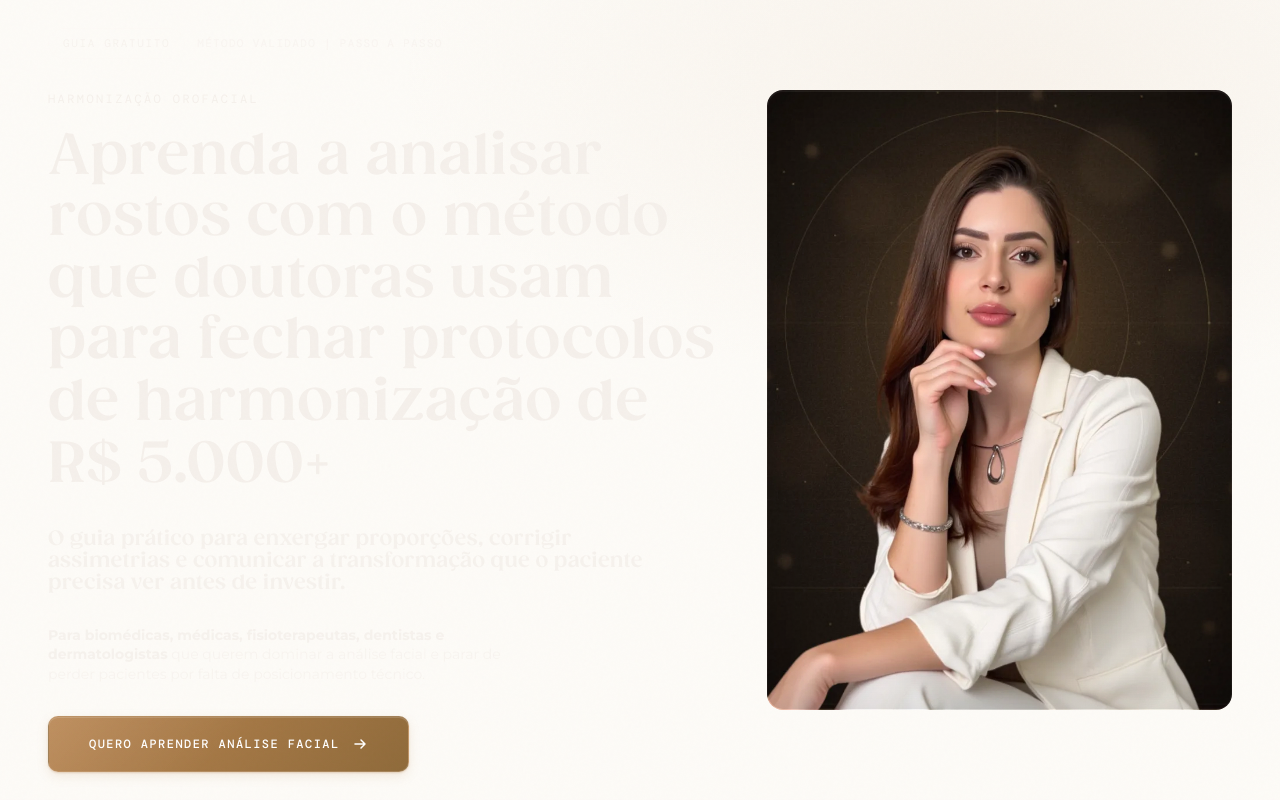
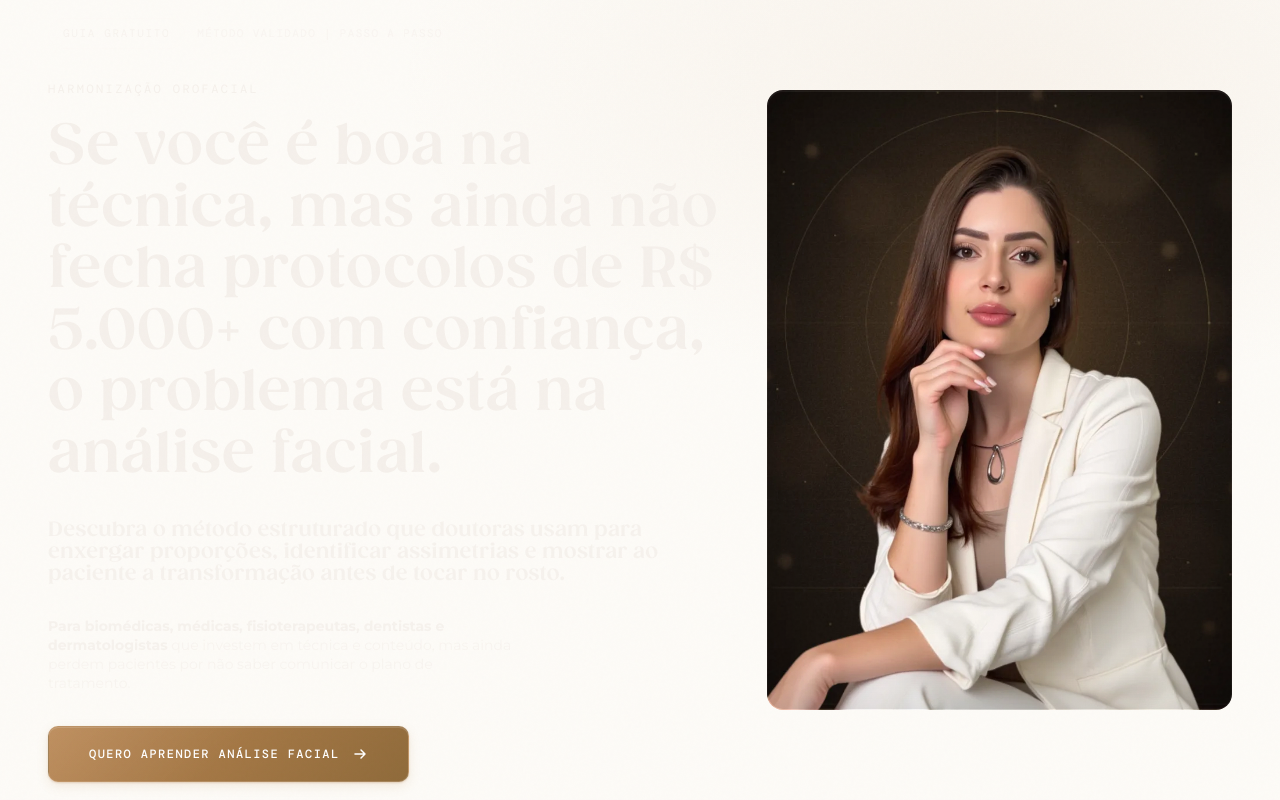
Before and after one commit to etheryscompany-sys/funil-harmonizacao-lp, a Next.js app: page / in a window 1280 px wide. Shown: the top 800 px of the page. Built offline with nearby package versions, Linux system fonts and the light colour scheme.

Commit message:
Melhora headline do hero — estilo empático inspirado na anamnese LP
Headline agora identifica a dor (boa na técnica mas não fecha protocolo)
e posiciona a análise facial como a solução.

```diff
--- a/src/components/HeroSection.tsx
+++ b/src/components/HeroSection.tsx
@@ -119,22 +119,23 @@ export default function HeroSection() {
               Harmonização Orofacial
             </motion.p>
 
-            {/* Headline — smaller on mobile so R$ 5.000+ fits one line */}
+            {/* Headline — empathy-driven */}
             <motion.h1
               className="text-[1.5rem] sm:text-4xl md:text-5xl lg:text-[3.5rem] font-bold leading-[1.1] tracking-normal"
               variants={fadeUp}
             >
-              Aprenda a analisar rostos com o método que doutoras usam para fechar protocolos de harmonização de{" "}
-              <span style={{ color: "var(--color-accent-light)" }}>R$ 5.000+</span>
+              Se você é boa na técnica, mas ainda não fecha protocolos de{" "}
+              <span style={{ color: "var(--color-accent-light)" }}>R$ 5.000+</span>{" "}
+              com confiança, o problema está na análise facial.
             </motion.h1>
 
-            {/* Subtitle — no dash */}
+            {/* Subtitle — promise */}
             <motion.h2
               className="text-[1.0625rem] md:text-lg lg:text-xl leading-relaxed max-w-[48ch]"
               style={{ color: "rgba(245, 240, 235, 0.85)" }}
               variants={fadeUp}
             >
-              O guia prático para enxergar proporções, corrigir assimetrias e comunicar a transformação que o paciente precisa ver antes de investir.
+              Descubra o método estruturado que doutoras usam para enxergar proporções, identificar assimetrias e mostrar ao paciente a transformação antes de tocar no rosto.
             </motion.h2>
 
             {/* Exclusive tag */}
@@ -144,7 +145,7 @@ export default function HeroSection() {
               variants={fadeUp}
             >
               <strong style={{ color: "rgba(245, 240, 235, 0.85)" }}>Para biomédicas, médicas, fisioterapeutas, dentistas e dermatologistas</strong>{" "}
-              que querem dominar a análise facial e parar de perder pacientes por falta de posicionamento técnico.
+              que investem em técnica e conteúdo, mas ainda perdem pacientes por não saber comunicar o plano de tratamento.
             </motion.p>
 
             {/* CTA */}
```
